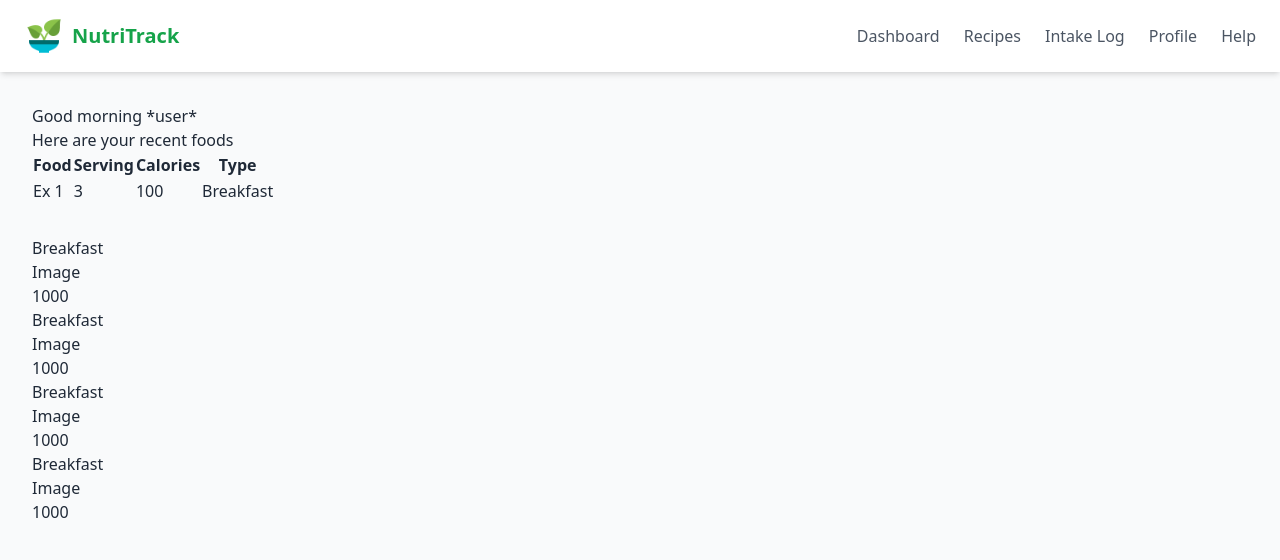
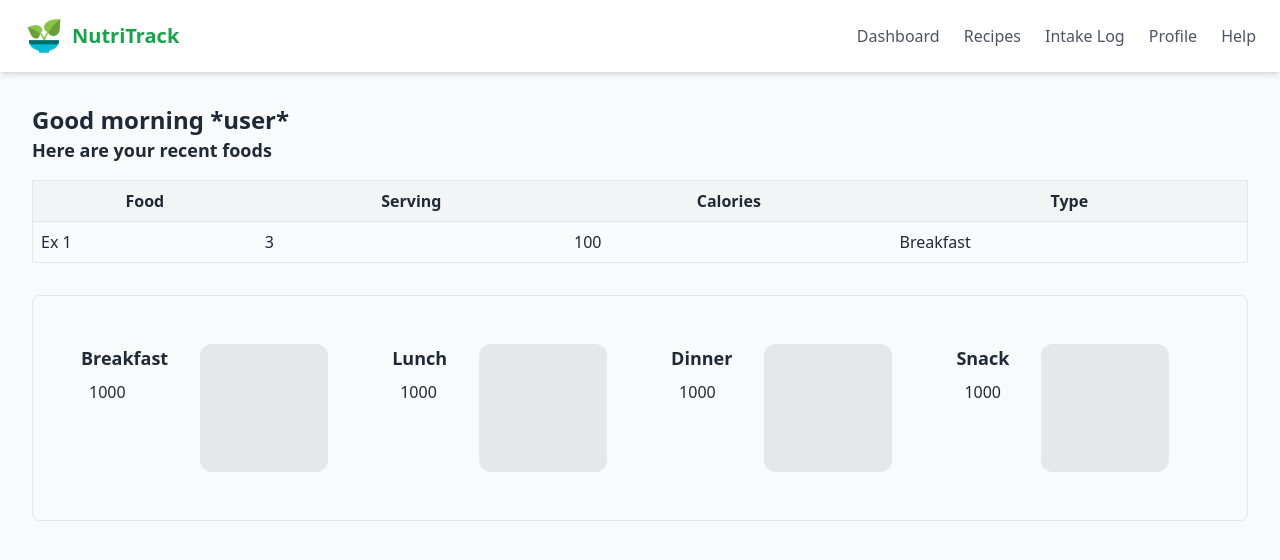
Before and after one commit to EduardoJRP/NutriTrack, a Next.js app: page / in a window 1280 px wide. Shown: the top 560 px of the page. Built offline with nearby package versions, Linux system fonts and the light colour scheme.

Commit message:
update: added the table and daily tracker

```diff
--- a/app/page.tsx
+++ b/app/page.tsx
@@ -9,52 +9,59 @@ export default function DashboardPage() {
 
       {/* Main content */}
       <main className="p-8 grid gap-8 md:grid-cols-1">
-        <div>
-          <h1>Good morning *user*</h1>
-          <h2>Here are your recent foods</h2>
-          <table>
-            <thead>
-              <tr>
-                <th>Food</th>
-                <th>Serving</th>
-                <th>Calories</th>
-                <th>Type</th>
+        <div className="flex flex-col bg-gray-50 text-gray-800">
+          <h1 className="text-2xl font-bold">Good morning *user*</h1>
+          <h2 className="text-lg font-semibold">Here are your recent foods</h2>
+          <table className="w-full mt-4 table-auto border-collapse border border-gray-200">
+            <thead className="bg-gray-100">
+              <tr className="border-b">
+                <th className="p-2">Food</th>
+                <th className="p-2">Serving</th>
+                <th className="p-2">Calories</th>
+                <th className="p-2">Type</th>
               </tr>
             </thead>
-            <tbody>
-              <tr>
-                <td>Ex 1</td>
-                <td>3</td>
-                <td>100</td>
-                <td>Breakfast</td>
+            <tbody className="divide-y">
+              <tr className="hover:bg-gray-50">
+                <td className="p-2">Ex 1</td>
+                <td className="p-2">3</td>
+                <td className="p-2">100</td>
+                <td className="p-2">Breakfast</td>
               </tr>
             </tbody>
           </table>
         </div>
         {/* Daily Log */}
-        <div>
-          <div>
-            <h3>Breakfast</h3>
-            <div>Image</div>
-            <div>1000</div>
+        <div className="flex flex-row bg-gray-50 text-gray-800 border rounded-lg p-4 md:grid-cols-1">
+          <div className="flex p-4">
+            <div className="flex flex-col m-4">
+              <h3 className="text-lg font-semibold">Breakfast</h3>
+              <div className="p-2">1000</div>
+            </div>
+            <div className="bg-gray-200 border-2 border-dashed rounded-xl w-32 h-32 m-4"></div>
+          </div>
+          <div className="flex p-4">
+            <div className="flex flex-col m-4">
+              <h3 className="text-lg font-semibold">Lunch</h3>
+              <div className="p-2">1000</div>
+            </div>
+            <div className="bg-gray-200 border-2 border-dashed rounded-xl w-32 h-32 m-4"></div>
           </div>
 
-          <div>
-            <h3>Breakfast</h3>
-            <div>Image</div>
-            <div>1000</div>
+          <div className="flex p-4">
+            <div className="flex flex-col m-4">
+              <h3 className="text-lg font-semibold">Dinner</h3>
+              <div className="p-2">1000</div>
+            </div>
+            <div className="bg-gray-200 border-2 border-dashed rounded-xl w-32 h-32 m-4"></div>
           </div>
 
-          <div>
-            <h3>Breakfast</h3>
-            <div>Image</div>
-            <div>1000</div>
-          </div>
-
-          <div>
-            <h3>Breakfast</h3>
-            <div>Image</div>
-            <div>1000</div>
+          <div className="flex p-4">
+            <div className="flex flex-col m-4">
+              <h3 className="text-lg font-semibold">Snack</h3>
+              <div className="p-2">1000</div>
+            </div>
+            <div className="bg-gray-200 border-2 border-dashed rounded-xl w-32 h-32 m-4"></div>
           </div>
         </div>
       </main>
```
